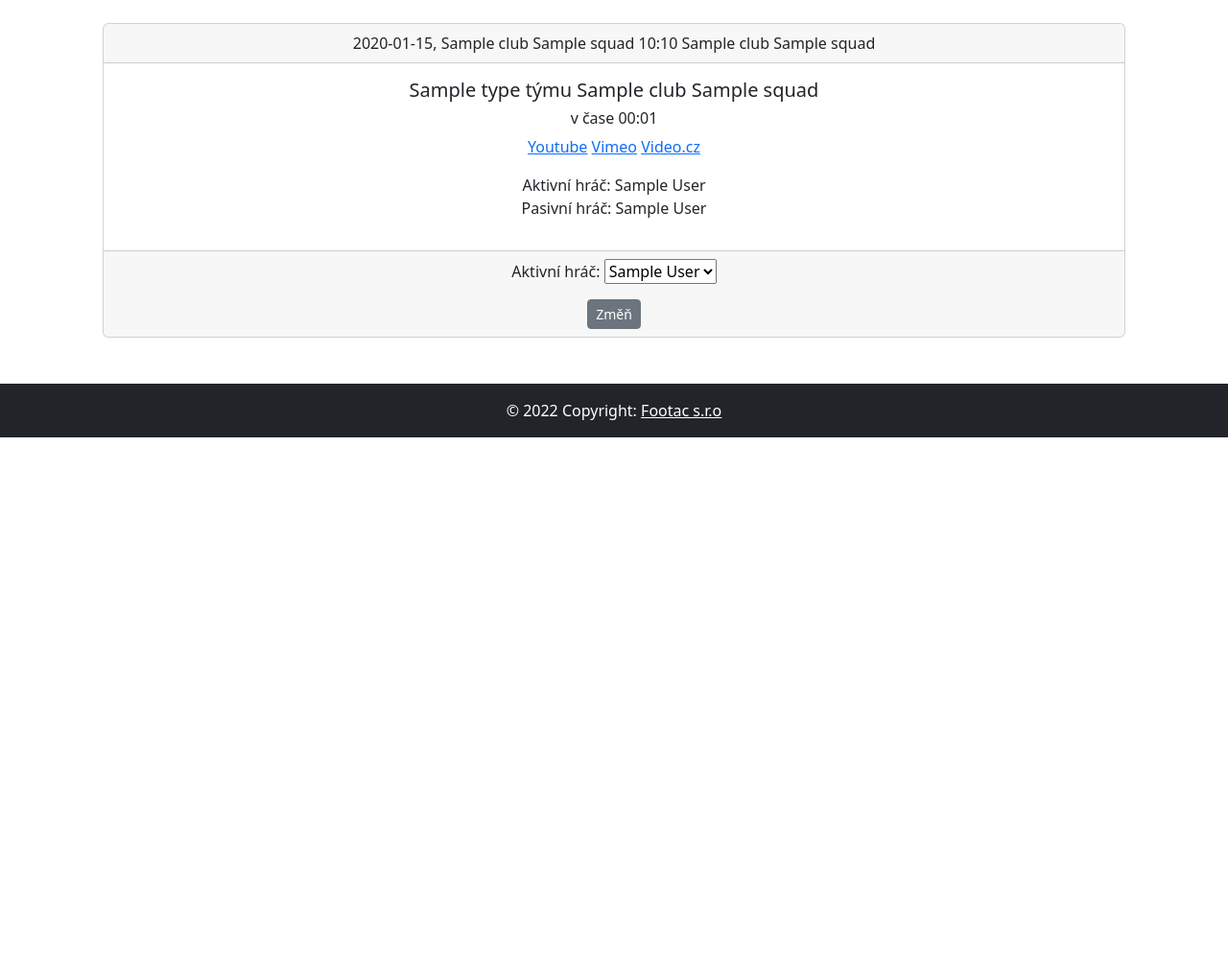
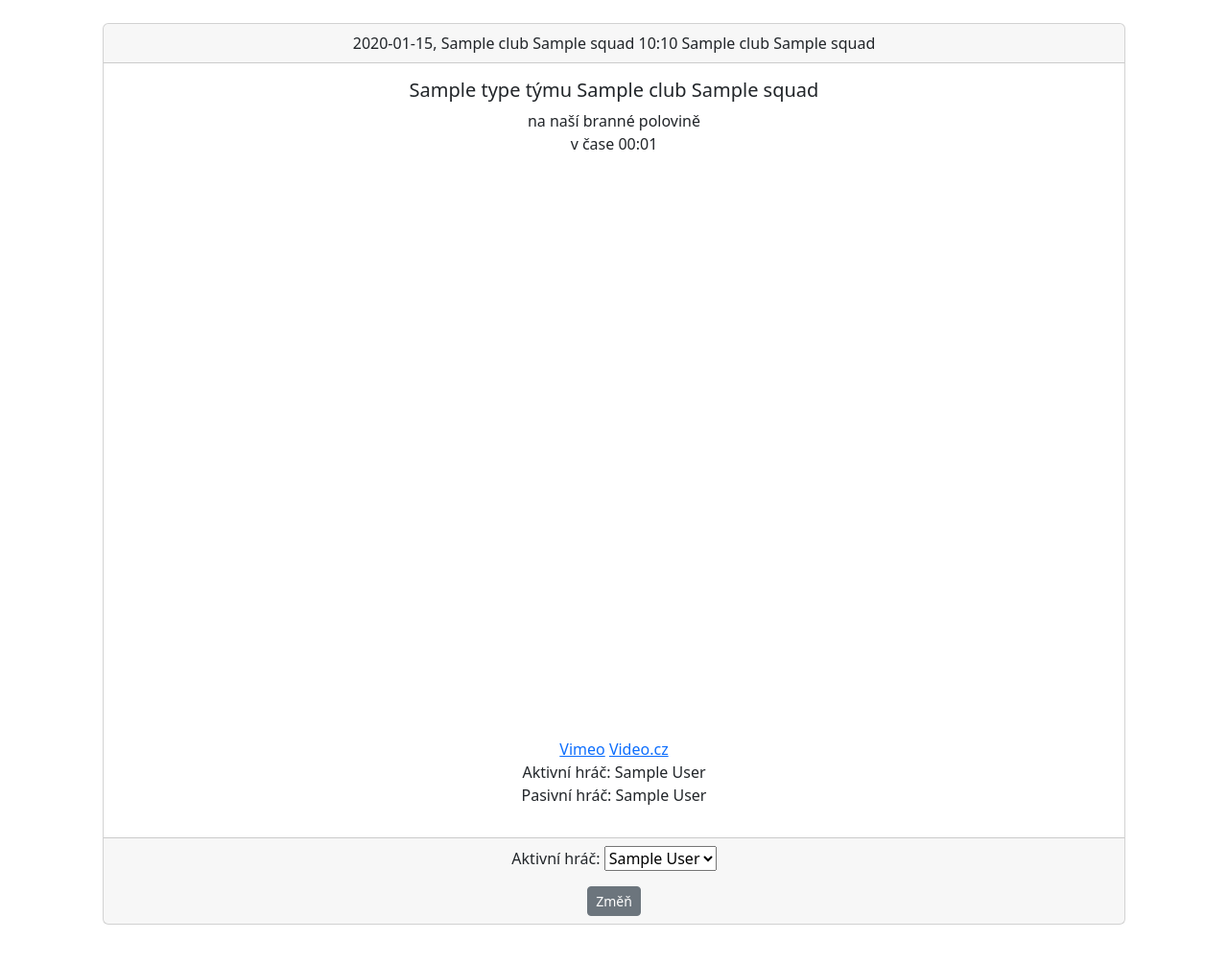
Before and after one commit to OndrejPech/Footac, a Django app: page /actions/1/edit in a window 1280 px wide. Shown: the part 56-1060 px from the top of the page at 96% size. Before the commit the page ends 512 px from the top, so only its background shows below. Run offline with Django 4.2, Linux system fonts and the light colour scheme; a user stored in the database is signed in; tables that the repository leaves empty hold one stand-in row (values such as "Sample post").

Commit message:
added embed YouTube video and extra line with description which side of the pitch is the action

```diff
--- a/actions/templates/actions/action_edit.html
+++ b/actions/templates/actions/action_edit.html
@@ -1,34 +1,55 @@
 {% extends "base.html" %}
 
-{%  load custom_tags %}
+{% load custom_tags %}
 
 {% block title %}Akce edit{% endblock %}
 
 {% block content %}
 
 
-<div  class="col-md-10 offset-md-1">
+    <div class="col-md-10 offset-md-1">
         <div class="card text-center">
             <div class="card-header">{{ action.game }}</div>
             <div class="card-body">
                 <h5 class="card-title">{{ action.type.name_cz|capfirst }} týmu {{ action.team }}</h5>
-    <h6 >v čase {{ action.display_time }}</h6>
+                <div>
+                    {% if action.left_pitch_team.id == team_id %}
+                        {% if action.side == 1 %}
+                            na naší branné polovině
+                        {% elif action.side == 2 %}
+                            na naší útočné polovině
+                        {% endif %}
+                    {% elif action.right_pitch_team.id == team_id %}
+                        {% if action.side == 2 %}
+                            na naší obranné polovině
+                        {% elif action.side == 1 %}
+                            na naší útočné polovině
+                        {% endif %}
+                    {% endif %}
+                </div>
+                <div>v čase {{ action.display_time }}</div>
                 <p>
                     {% if action.game.link_1 %}
                         {% start_end_video action.game.link_1 action.video_time action.type.name as link1 %}
-        <a href ="{{ link1 }}">Youtube</a>
+                        <div class="ratio ratio-16x9" style="margin-bottom:10px;">
+                            <iframe
+                                    src="{{ link1 }}"
+                                    title="{{ action }}"
+                                    allowfullscreen
+                            ></iframe>
+                        </div>
+
                     {% endif %}
                 {#            # TODO for Vimeo and Other link function tag can be different#}
                 {% if action.game.link_2 %}
                     {% start_end_video action.game.link_2 action.video_time action.type.name as link2 %}
-        <a href ="{{ link2}}">Vimeo</a>
+                    <a href="{{ link2 }}">Vimeo</a>
                 {% endif %}
                 {% if action.game.link_3 %}
                     {% start_end_video action.game.link_3 action.video_time action.type.name as link3 %}
-        <a href ="{{ link3 }}">Video.cz</a>
+                    <a href="{{ link3 }}">Video.cz</a>
                 {% endif %}
-    </p>
-    <p >
+                <p>
                     Aktivní hráč: {% if action.active_player %}{{ action.active_player }}{% endif %}
                     <br>
                     Pasivní hráč: {% if action.passive_player %}{{ action.passive_player }}{% endif %}
--- a/actions/views.py
+++ b/actions/views.py
@@ -93,7 +93,7 @@ def edit_action_view(request, action_id):
     form = ActionForm(instance=action, team_id=my_team_id,
                       my_team_attack=my_team_attack, action_type_id=action.type.id)
 
-    content = {'action': action, 'my_team_attack': my_team_attack, 'form': form}
+    content = {'action': action, 'my_team_attack': my_team_attack, 'form': form, 'team_id': my_team_id}
     if request.method == 'POST':
         form = ActionForm(request.POST, instance=action, team_id=my_team_id,
                           my_team_attack=my_team_attack, action_type_id=action.type.id)
```
Lines whose indentation alone changed are shown as unchanged.
